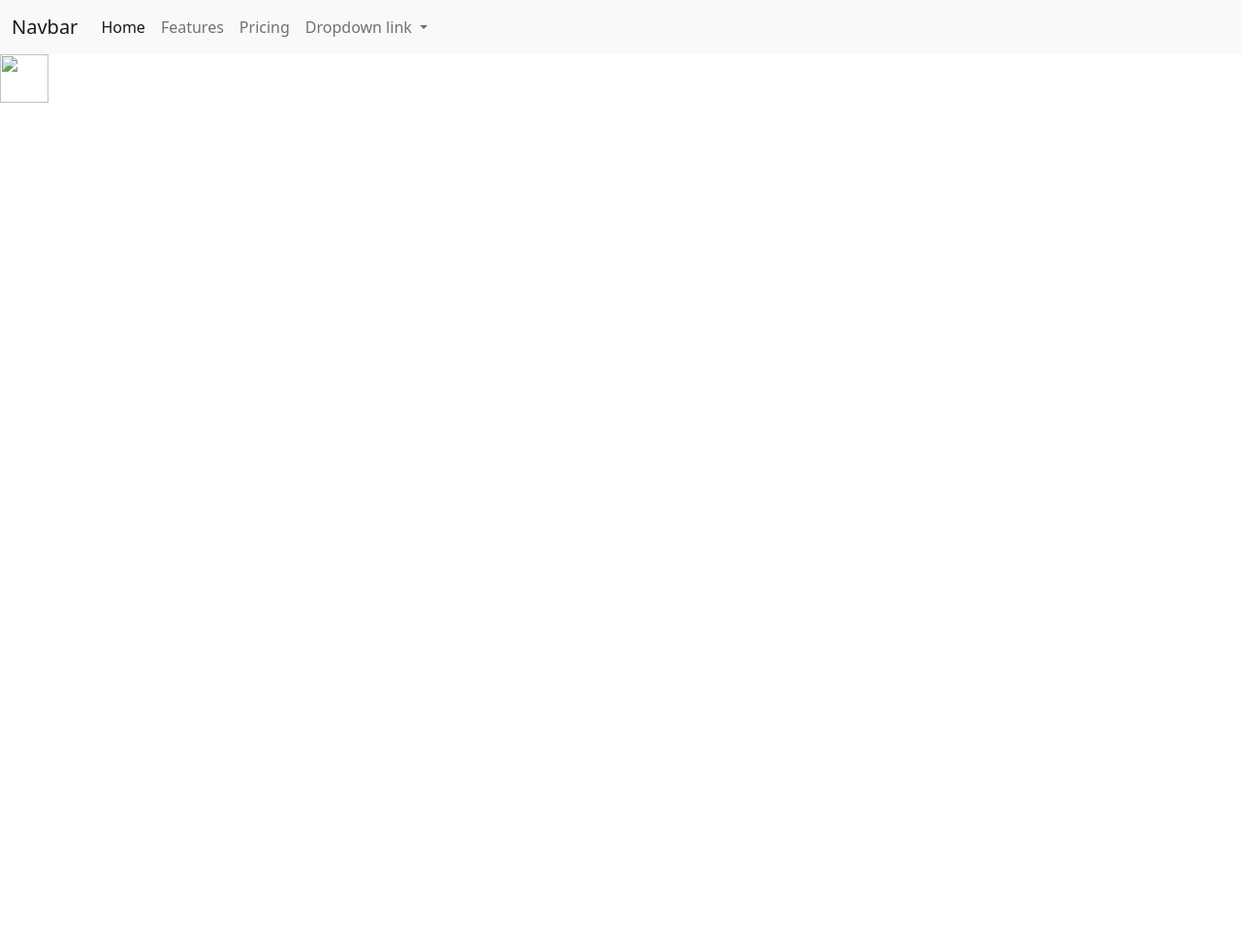
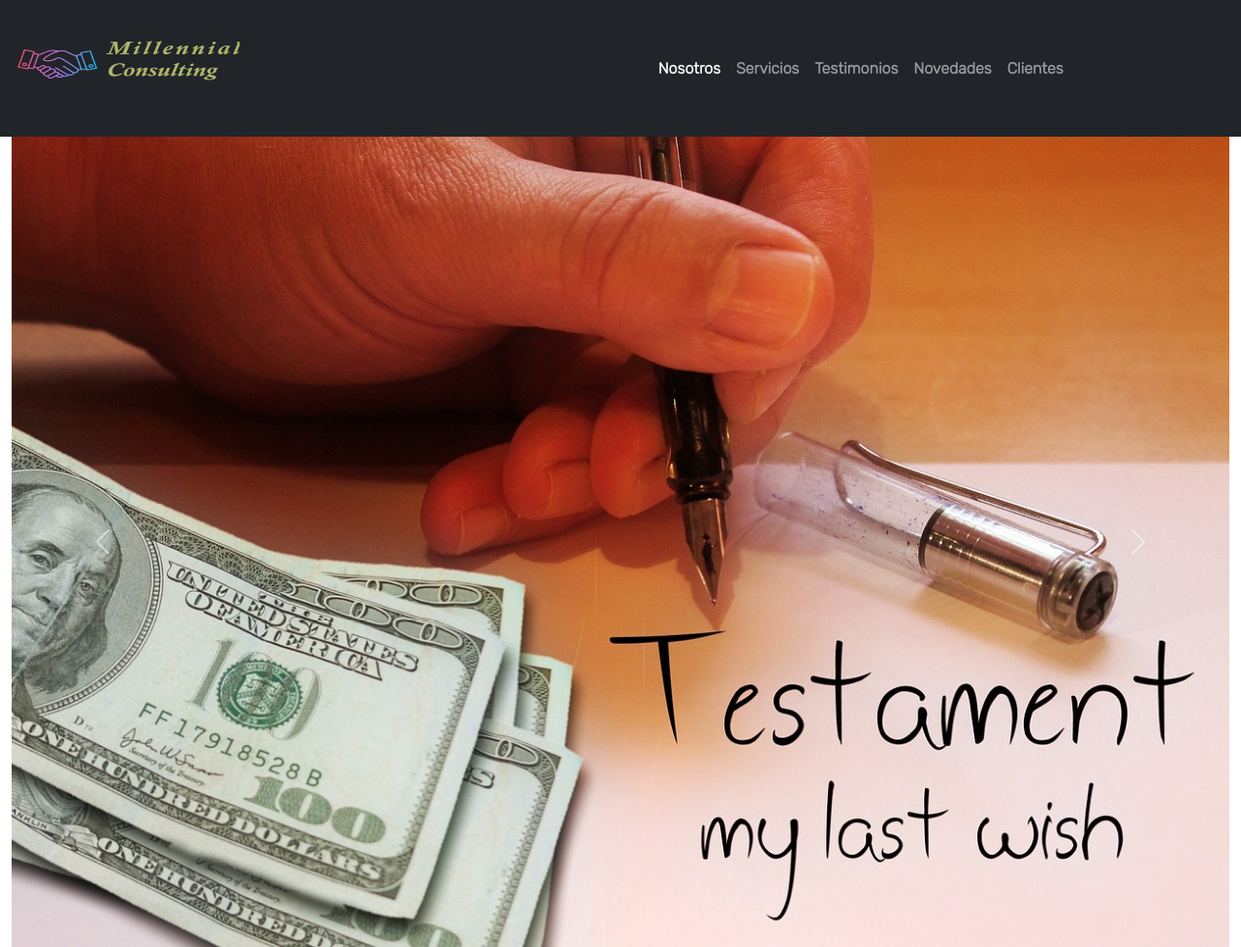
Before and after one commit to alexvallejos315/proy_resp, a plain HTML site: page index.html in a window 1280 px wide. Shown: the whole page at 97% size. Before the commit the page ends 800 px from the top, so only its background shows below. Drawn offline with nearby package versions, Linux system fonts and the light colour scheme.

Commit message:
Navbar terminado

```diff
--- a/index.css
+++ b/index.css
@@ -1,3 +1,17 @@
-.button-principal:hover{
-    background: orange;
+
+
+
+.icon_principal{
+width: 240px;
+height: 125px;
 }
+.nav-principal{
+    font-family: 'Roboto Slab', serif;
+    font-family: 'Rubik', sans-serif;
+    font-weight: 900;
+    font-size: 16px;
+}
+.nav-principal:hover{
+
+    background: rgb(52, 52, 209);
+}
--- a/index.html
+++ b/index.html
@@ -7,51 +7,98 @@
 
   <link href="https://cdn.jsdelivr.net/npm/bootstrap@5.1.3/dist/css/bootstrap.min.css" rel="stylesheet"
     integrity="sha384-1BmE4kWBq78iYhFldvKuhfTAU6auU8tT94WrHftjDbrCEXSU1oBoqyl2QvZ6jIW3" crossorigin="anonymous" />
+  <script src="https://kit.fontawesome.com/e2cc0187eb.js" crossorigin="anonymous"></script>
+  <link rel="shortcut icon" href="./images/icon_small.png" type="image/x-icon">
+  <link rel="preconnect" href="https://fonts.googleapis.com">
+  <link rel="preconnect" href="https://fonts.gstatic.com" crossorigin>
+  <link rel="preconnect" href="https://fonts.googleapis.com">
+  <link rel="preconnect" href="https://fonts.gstatic.com" crossorigin>
+  <link href="https://fonts.googleapis.com/css2?family=Roboto+Slab:wght@200&family=Rubik:wght@300&display=swap"
+    rel="stylesheet">
+  <title>Millennial Consulting </title>
   <link rel="stylesheet" href="./index.css">
-    <script src="https://kit.fontawesome.com/e2cc0187eb.js" crossorigin="anonymous"></script>
-    <title>Hello, world!</title>
 </head>
 
 <body>
 
   <header>
-    <nav class="navbar navbar-expand-lg navbar-light bg-light">
+
+
+
+
+
+
+    <nav class="navbar navbar-expand-lg navbar-dark bg-dark">
       <div class="container-fluid">
-          <a class="navbar-brand" href="#">Navbar</a>
-          <button class="navbar-toggler button-principal" type="button" data-bs-toggle="collapse" data-bs-target="#navbarNavDropdown" aria-controls="navbarNavDropdown" aria-expanded="false" aria-label="Toggle navigation">
+        <a href="#"><img src="./images/image_enterprise.png" class="icon_principal "></a>
+
+        <button class="navbar-toggler .d-md-none .d-lg-block  " type="button" data-bs-toggle="collapse"
+          data-bs-target="#navbarSupportedContent" aria-controls="navbarSupportedContent" aria-expanded="false"
+          aria-label="Toggle navigation">
           <span class="navbar-toggler-icon"></span>
         </button>
-          <div class="collapse navbar-collapse" id="navbarNavDropdown">
-            <ul class="navbar-nav">
-              <li class="nav-item">
-                <a class="nav-link active" aria-current="page" href="#">Home</a>
+        <div class="collapse navbar-collapse offset-md-4   " id="navbarSupportedContent">
+          <ul class="navbar-nav me-auto mb-2 mb-lg-0">
+            <li class="nav-item  ">
+              <a class="nav-link active   nav-principal" aria-current="page" href="#">Nosotros</a>
             </li>
             <li class="nav-item">
-                <a class="nav-link" href="#">Features</a>
+              <a class="nav-link nav-principal " aria-current="page" href="#">Servicios</a>
             </li>
             <li class="nav-item">
-                <a class="nav-link" href="#">Pricing</a>
+              <a class="nav-link nav-principal " aria-current="page" href="#">Testimonios</a>
             </li>
-              <li class="nav-item dropdown">
-                <a class="nav-link dropdown-toggle" href="#" id="navbarDropdownMenuLink" role="button" data-bs-toggle="dropdown" aria-expanded="false">
-                  Dropdown link
-                </a>
-                <ul class="dropdown-menu" aria-labelledby="navbarDropdownMenuLink">
-
-                </ul>
+            <li class="nav-item">
+              <a class="nav-link nav-principal " aria-current="page" href="#">Novedades</a>
+            </li>
+            <li class="nav-item">
+              <a class="nav-link nav-principal" aria-current="page" href="#">Clientes</a>
             </li>
           </ul>
         </div>
       </div>
     </nav>
-
   </header>
 
-<img src="./images/building-columns-solid.svg"  width="50px" height="50px" alt="">
+
+<div class="container-fluid">
+
+<div class="row">
+<div class="col-12">
+  <div id="carouselExampleControls" class="carousel slide" data-ride="carousel">
+    <div class="carousel-inner">
+      <div class="carousel-item active">
+        <img class="d-block auto w-100" src="./images/image_principal_1.jpg" alt="First slide">
+      </div>
+      <div class="carousel-item">
+        <img class="d-block w-100" src="./images/image_principal_2.jpg" alt="Second slide">
+      </div>
+      <div class="carousel-item">
+        <img class="d-block w-100" src="./images/image_principal_3.jpg" alt="Third slide">
+      </div>
+    </div>
+    <a class="carousel-control-prev" href="#carouselExampleControls" role="button" data-slide="prev">
+      <span class="carousel-control-prev-icon" aria-hidden="true"></span>
+      <span class="sr-only">Previous</span>
+    </a>
+    <a class="carousel-control-next" href="#carouselExampleControls" role="button" data-slide="next">
+      <span class="carousel-control-next-icon" aria-hidden="true"></span>
+      <span class="sr-only">Next</span>
+    </a>
+  </div>
+
+
+
+</div>
+
+
+
+</div>
 
 
 
 
+</div>
 
 
 
```
Also changed, not shown: images/icon_menu.png (added), images/icon_small.png (renamed from images/icon_interprise.png), images/image_enterprise.png (added). Lines whose indentation alone changed are shown as unchanged.
